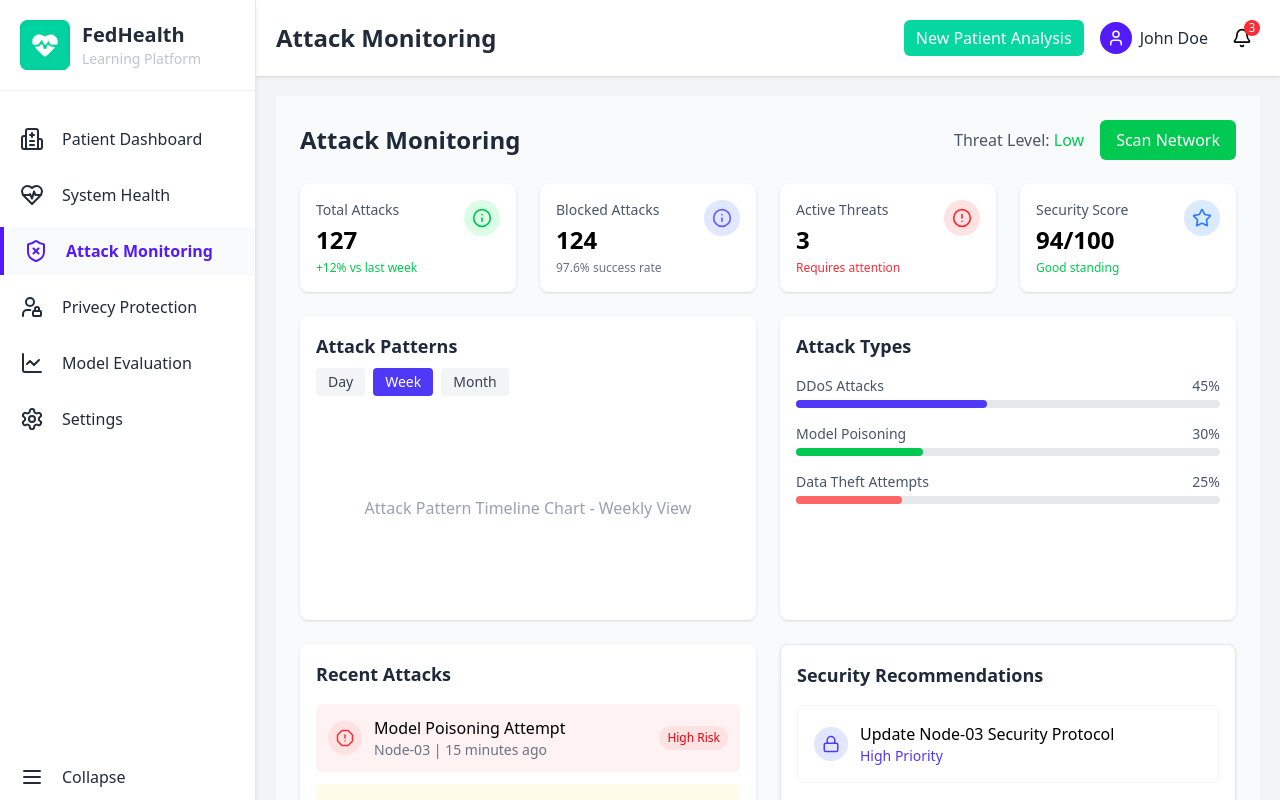
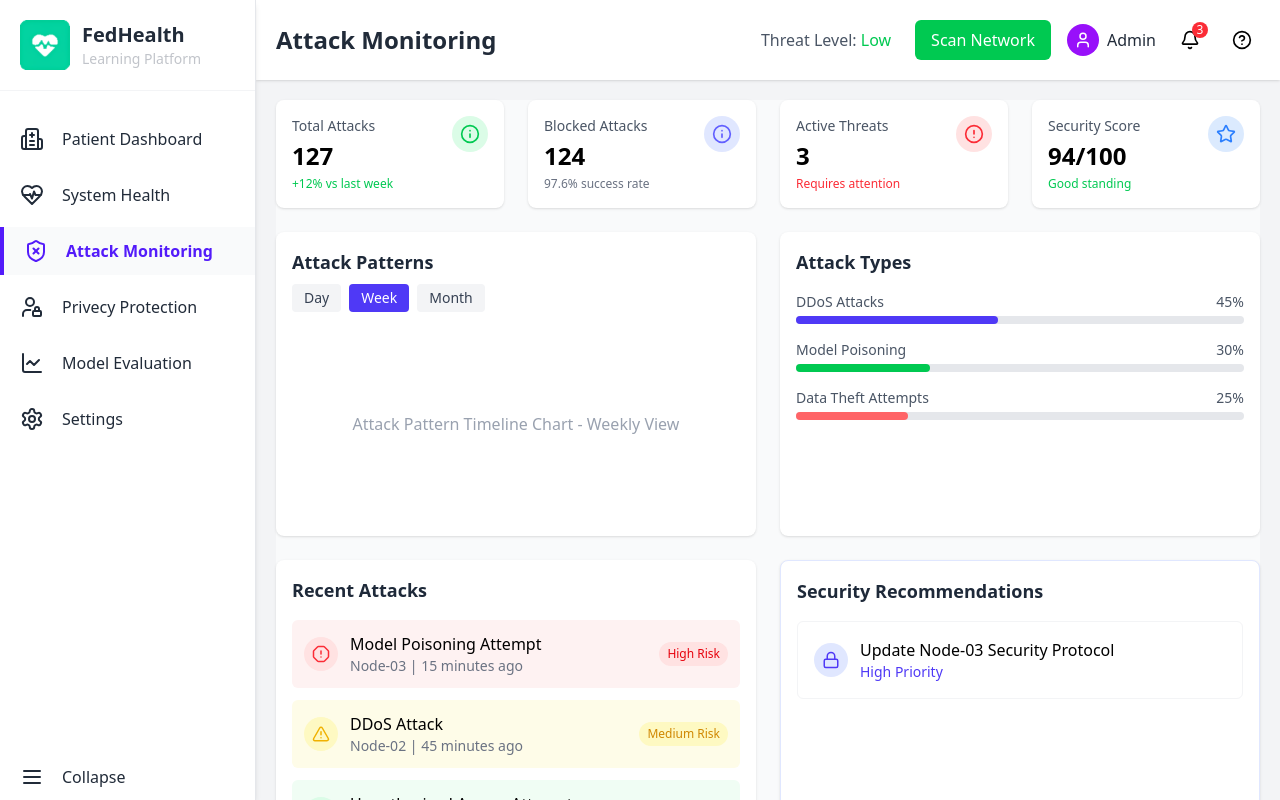
Before and after one commit to flowiix-devs/fhlp-dashboard-fe, a React (Vite) app: page /attack-monitoring in a window 1280 px wide. Shown: the top 800 px of the page. Built offline with nearby package versions, Linux system fonts and the light colour scheme.

Commit message:
Header changes

```diff
--- a/src/components/Header.jsx
+++ b/src/components/Header.jsx
@@ -1,6 +1,10 @@
-import { Bell, User } from 'lucide-react';
+import { Bell, User, HelpCircle } from 'lucide-react';
+import { useLocation } from 'react-router-dom';
 
 const Header = ({ title = "Welcome to Your Dashboard", pageContent = null }) => {
+  const location = useLocation();
+  const isAttackMonitoring = location.pathname === '/attack-monitoring';
+
   return (
     <div className="bg-cardBg p-5 shadow-sm ml-0 mr-0 mt-0 mb-5 flex justify-between items-center">
       <h1 className="text-2xl font-semibold text-textBlack">{title}</h1>
@@ -8,20 +12,30 @@ const Header = ({ title = "Welcome to Your Dashboard", pageContent = null }) =>
       <div className="flex items-center gap-4">
         {pageContent ? (
           pageContent
+        ) : isAttackMonitoring ? (
+          <div className="flex items-center gap-6">
+            <div className="text-gray-600">Threat Level: <span className="text-green-500 font-medium">Low</span></div>
+            <button className="bg-green-500 hover:bg-green-600 text-white px-4 py-2 rounded-md transition">
+              Scan Network
+            </button>
+          </div>
         ) : (
           <button className="flex items-center gap-1 bg-lightGreen text-white px-3 py-1.5 rounded-md hover:bg-blue-700 transition-colors">
             <span>New Patient Analysis</span>
           </button>
         )}
         <div className="flex items-center gap-2">
-          <div className="bg-textBlue rounded-full h-8 w-8 flex items-center justify-center overflow-hidden">
+          <div className="bg-purple-600 rounded-full h-8 w-8 flex items-center justify-center overflow-hidden">
             <User size={18} className="text-white" />
           </div>
-          <span className="font-medium text-textBlack">John Doe</span>
+          <span className="font-medium text-textBlack">Admin</span>
         </div>
         <button className="relative p-2 rounded-full hover:bg-gray-100 transition-colors">
           <Bell size={20} />
           <span className="absolute top-0 right-0 bg-red-500 text-white text-xs rounded-full h-4 w-4 flex items-center justify-center">3</span>
+        </button>
+        <button className="relative p-2 rounded-full hover:bg-gray-100 transition-colors">
+          <HelpCircle size={20} />
         </button>
       </div>
     </div>
--- a/src/pages/AttackMonitoring.jsx
+++ b/src/pages/AttackMonitoring.jsx
@@ -12,28 +12,15 @@ import {
 import StatCard from '../components/StatCard';
 
 function AttackMonitoring() {
-  // Add state for time period selection
   const [selectedPeriod, setSelectedPeriod] = useState('week');
 
-  // Handler for time period selection
   const handlePeriodChange = (period) => {
     setSelectedPeriod(period);
     // In a real application, you would fetch data for the selected period here
   };
 
   return (
-    <div className="p-6 bg-gray-50 min-h-screen">
-      {/* Header Section */}
-      <div className="flex justify-between items-center mb-6">
-        <h1 className="text-2xl font-semibold text-gray-800">Attack Monitoring</h1>
-        <div className="flex items-center gap-4">
-          <div className="text-gray-600">Threat Level: <span className="text-green-500 font-medium">Low</span></div>
-          <button className="bg-green-500 hover:bg-green-600 text-white px-4 py-2 rounded-md transition">
-            Scan Network
-          </button>
-        </div>
-      </div>
-
+    <div className="bg-gray-50 rounded-lg">
       {/* Stats Cards */}
       <div className="grid grid-cols-4 gap-6 mb-6">
         <div className="bg-white p-4 rounded-lg shadow-sm">
```
